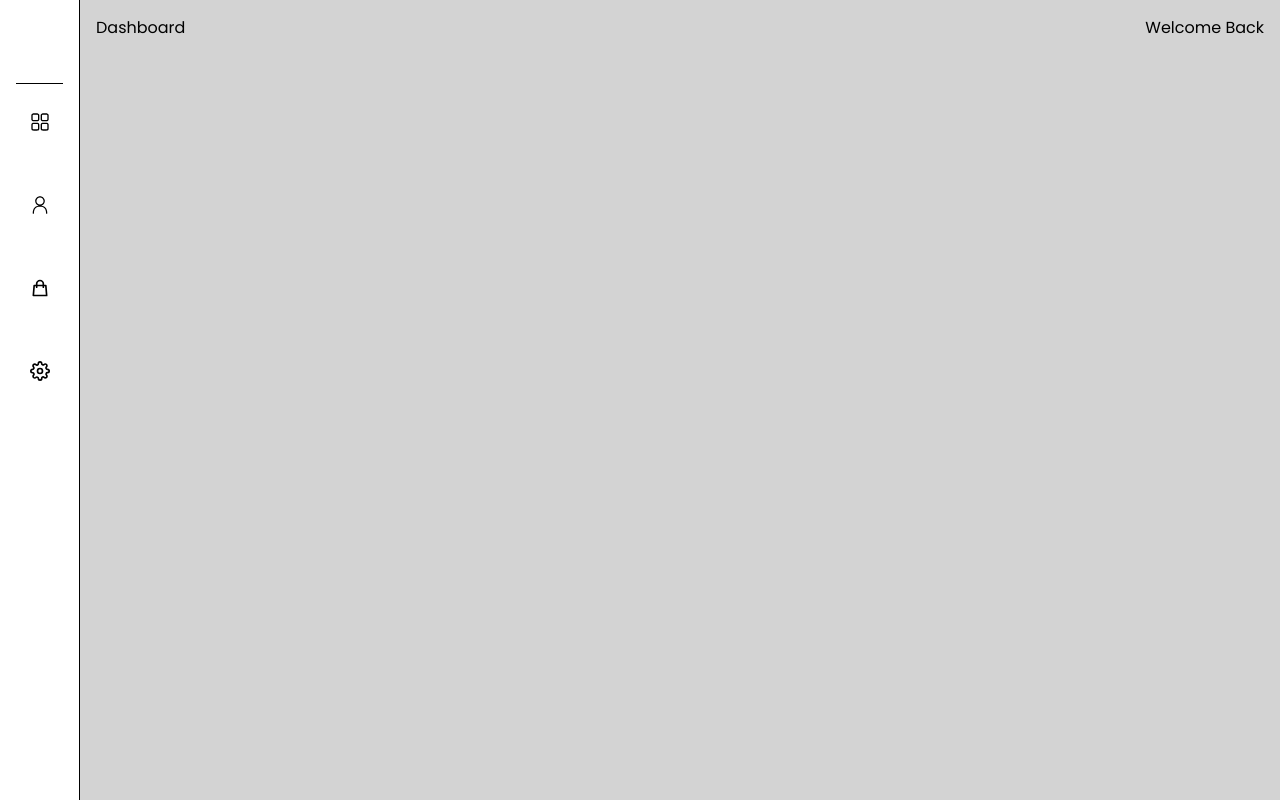
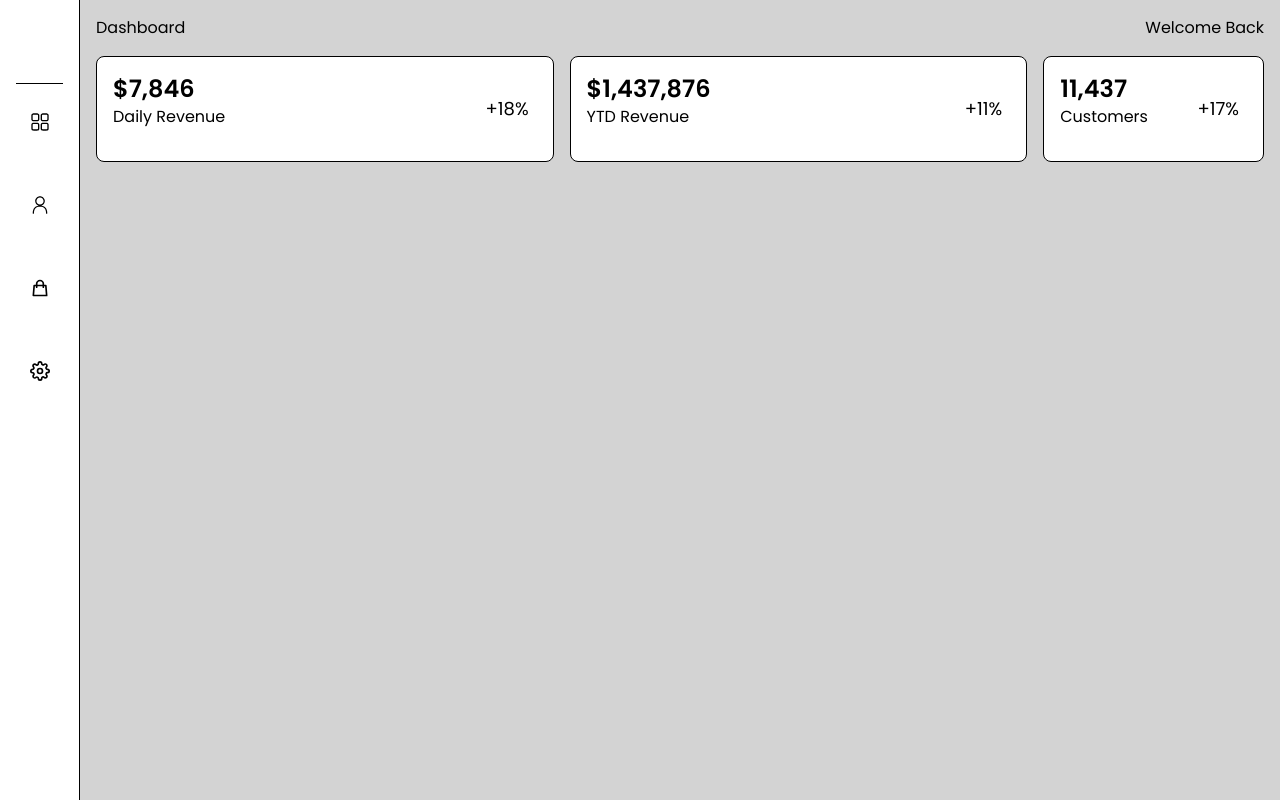
Before and after one commit to rasedul99/eBazar, a Next.js app: page /admin in a window 1280 px wide. Built offline with nearby package versions, Linux system fonts and the light colour scheme.

Commit message:
dummy revenue and customer section added in the dashbboard

```diff
--- /dev/null
+++ b/components/admin/TopCards.jsx
@@ -0,0 +1,37 @@
+import React from "react";
+
+const TopCards = () => {
+  return (
+    <div className="grid lg:grid-cols-5 gap-4 p-4">
+      <div className="lg:col-span-2 col-span-1 bg-white flex justify-between w-full border p-4 rounded-lg">
+        <div className="flex flex-col w-full pb-4">
+          <p className="text-2xl font-bold">$7,846</p>
+          <p className="text-gray-600">Daily Revenue</p>
+        </div>
+        <p className=" flex justify-center items-center p-2 rounded-lg">
+          <span className="text-green-700 text-lg">+18%</span>
+        </p>
+      </div>
+      <div className="lg:col-span-2 col-span-1 bg-white flex justify-between w-full border p-4 rounded-lg">
+        <div className="flex flex-col w-full pb-4">
+          <p className="text-2xl font-bold">$1,437,876</p>
+          <p className="">YTD Revenue</p>
+        </div>
+        <p className=" flex justify-center items-center p-2 rounded-lg">
+          <span className=" text-lg">+11%</span>
+        </p>
+      </div>
+      <div className="bg-white flex justify-between w-full border p-4 rounded-lg">
+        <div className="flex flex-col w-full pb-4">
+          <p className="text-2xl font-bold">11,437</p>
+          <p className="">Customers</p>
+        </div>
+        <p className=" flex justify-center items-center p-2 rounded-lg">
+          <span className=" text-lg">+17%</span>
+        </p>
+      </div>
+    </div>
+  );
+};
+
+export default TopCards;
--- a/src/pages/admin/index.js
+++ b/src/pages/admin/index.js
@@ -3,6 +3,7 @@
 import Head from "next/head";
 import Header from "../../../components/admin/Header";
 import Layout from "../../../components/admin/Layout";
+import TopCards from "../../../components/admin/TopCards";
 
 const Home = () => {
   return (
@@ -16,6 +17,7 @@
       <main className="bg-[#D3D3D3] min-h-screen">
         <Layout>
           <Header />
+          <TopCards />
         </Layout>
       </main>
     </div>
--- a/tailwind.config.js
+++ b/tailwind.config.js
@@ -13,6 +13,15 @@
       secondary: "#ecc94b",
       white: "#FFFFFF",
       slate: "#808080",
+      blue: "#1fb6ff",
+      purple: "#7e5bef",
+      pink: "#ff49db",
+      orange: "#ff7849",
+      green: "#13ce66",
+      yellow: "#ffc82c",
+      "gray-dark": "#273444",
+      gray: "#8492a6",
+      "gray-light": "#d3dce6",
     },
     extend: {},
   },
```
